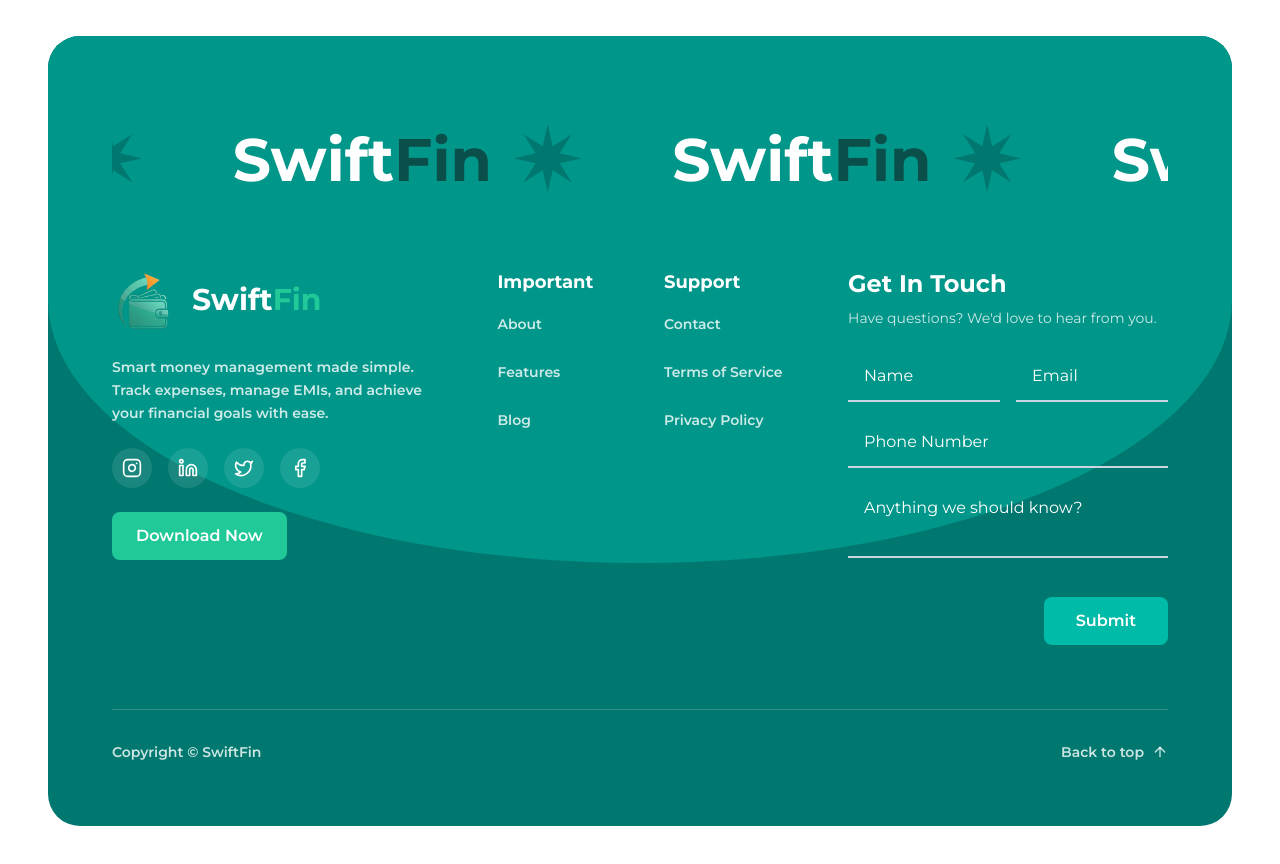
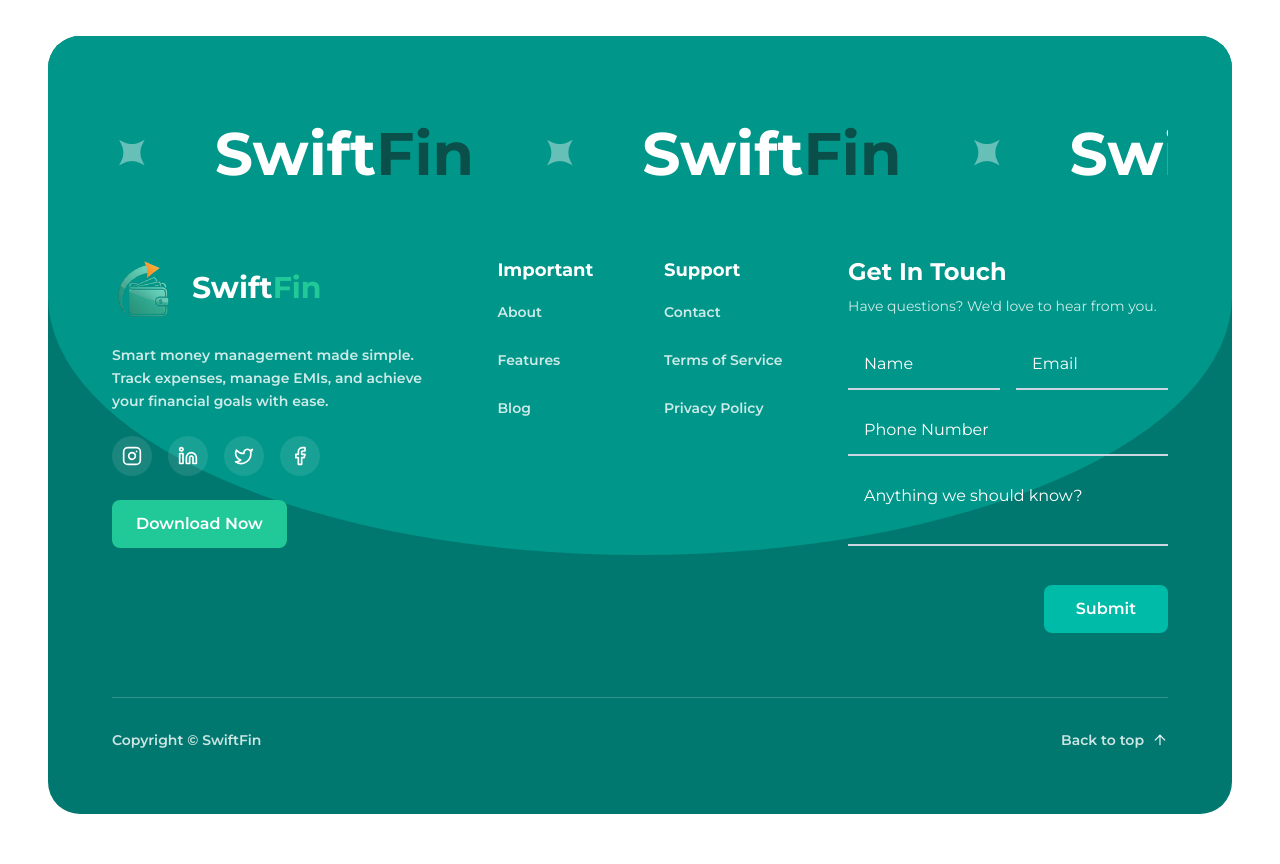
Before and after one commit to bhagyashah915/swiftFin, a Next.js app: page /download in a window 1280 px wide. Shown: the part 1480-2344 px from the top of the page. Built offline with nearby package versions, Linux system fonts and the light colour scheme; no server answers.

Commit message:
final change

```diff
--- a/app/components/footer.tsx
+++ b/app/components/footer.tsx
@@ -43,9 +43,9 @@ export default function Footer() {
                             <div className="ticker-wrapper">
                                 <div className="ticker-content flex items-center">
                                     {[...Array(20)].map((_, i) => (
-                                        <span key={i} className="ticker-item text-white text-4xl md:text-6xl font-bold font-['Montserrat'] mx-12 inline-flex items-center justify-center gap-6">
-                                            <span>Swift<span className="text-teal-900">Fin</span></span>
-                                            <span className="text-teal-700 text-5xl md:text-7xl leading-none">✷</span>
+                                        <span key={i} className="ticker-item text-white text-4xl md:text-6xl font-bold font-['Montserrat'] inline-flex items-center justify-center">
+                                            <span className="flex items-center mx-8">Swift<span className="text-teal-900">Fin</span></span>
+                                            <span className="text-white/40 text-4xl md:text-5xl flex items-center justify-center mx-8 rotate-45">✦</span>
                                         </span>
                                     ))}
                                 </div>
```
